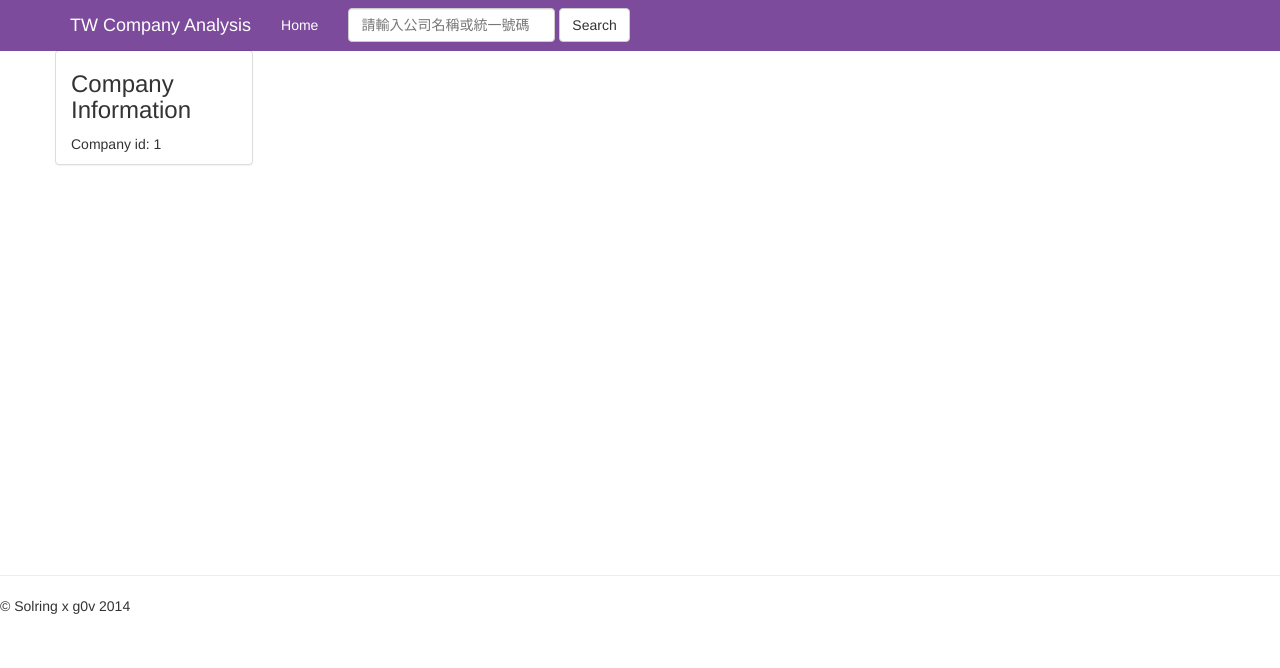
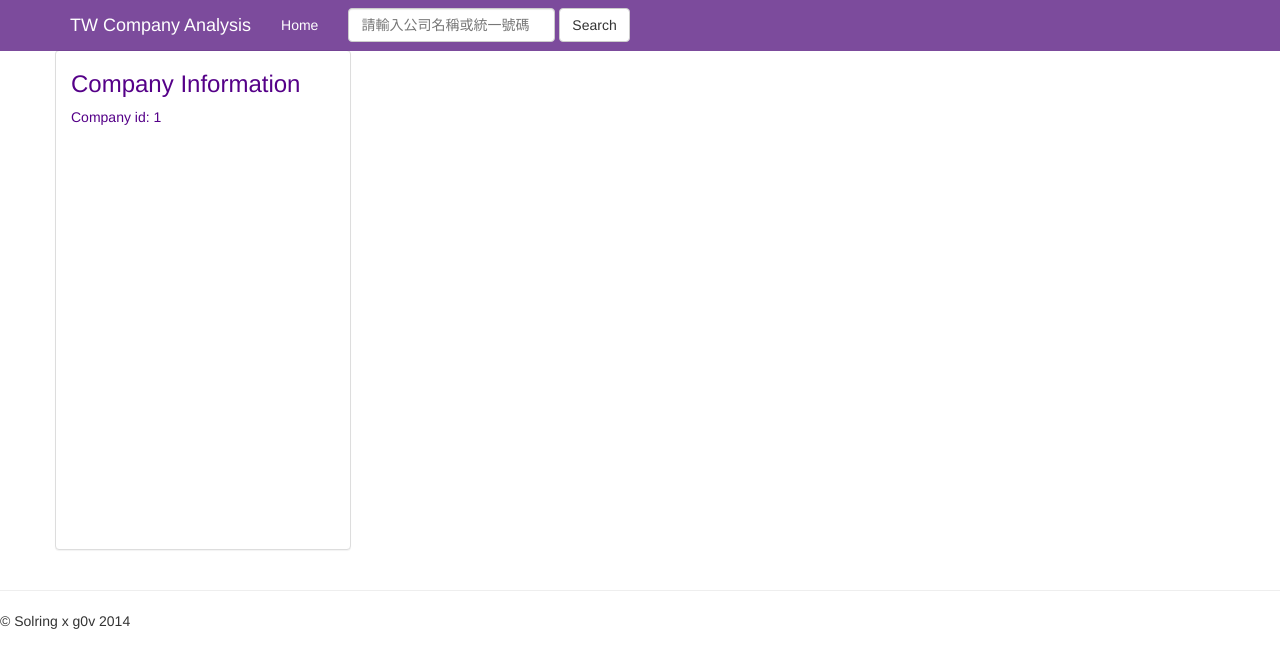
Before and after one commit to solring/twcom_front, a Flask app: page /company/1 in a window 1280 px wide; the page is wider, and only the part inside the window is pictured. Shown: the top 668 px of that part. Run offline with Flask 2, Linux system fonts and the light colour scheme; a database or web service that is not in the repository returns one stand-in record (values such as "Sample title"); data that the repository does not hold is empty; some libraries are stand-ins or nearby versions.

Commit message:
Modify layout

```diff
--- a/static/app/js/graph.js
+++ b/static/app/js/graph.js
@@ -57,6 +57,7 @@
 	};
 
     var update = function(){
+        console.log("in update");
         var links = svg.selectAll(".link")
                     .data(g_links);
 
@@ -78,6 +79,9 @@
                         .call(force.drag)
                         .attr("r", function(n){ return n.size })
                         .style("fill", function(n){ return color(n.group) })
+                        .on("mouseover", function(n){
+                            $("#nodeinfo").text(n.tooltip);
+                        })
                      .append("title")
                         .text(function(n){ return n.tooltip })
                         .attr("x", function(n){ return n.x })
@@ -167,6 +171,7 @@
                     .attr("fill", "rgba(32,140,153,1)");
         // get target company number for query
         cid = $('#cid').text();
+        console.log("getting "+ cid + ".json......");
 
         // get json through API
         $.getJSON("/company/"+ cid + ".json", function(data){
@@ -183,7 +188,7 @@
             $('#basicinfo').append("<p>Number of links: " + g_links.length + "</p>" );
 
             force.nodes(g_nodes).links(g_links)
-                .charge(-120)
+                .charge(-600)
                 .linkDistance(200)
                 .size([width, height])
                 .start();
--- a/templates/graph.html
+++ b/templates/graph.html
@@ -6,15 +6,21 @@
 <script src="{{ url_for('static', filename='app/js/graph.js') }}" charset="utf-8"></script>
 
 <style>
+#infopanel{
+    height: 500px;
+    color: #550088;
+}
 </style>
 
 <div class="container"><div class="row">
-    <div class="col-md-2 panel panel-default" id="basicinfo">
+    <div class="col-md-3 panel panel-default" id="infopanel" >
         <h3>Company Information</h3>
         <p>Company id: <span id="cid">{{cid}}</span><p>
+        <div id="basicinfo"></div>
+        <div id="nodeinfo"></div>
     </div>
 
-    <div id="d3-container" class="col-md-10">
+    <div id="d3-container" class="col-md-9">
     </div>
 </div></div>
 
```
